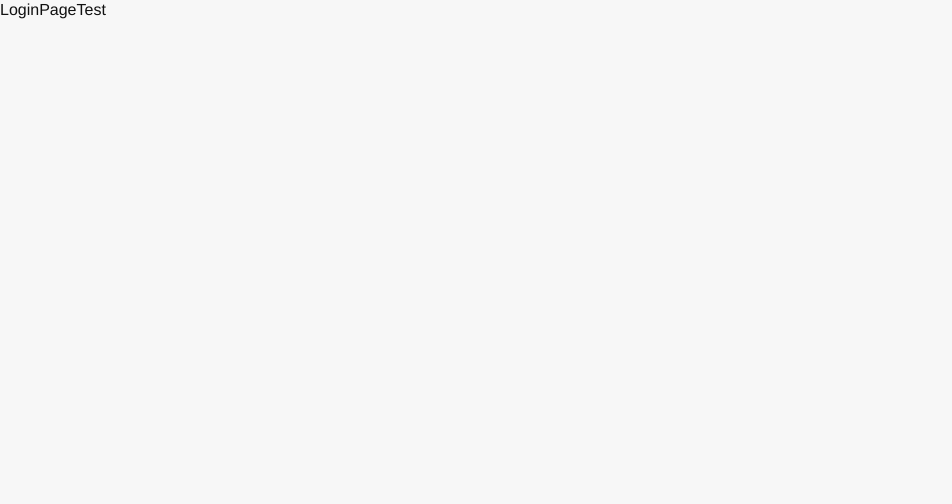
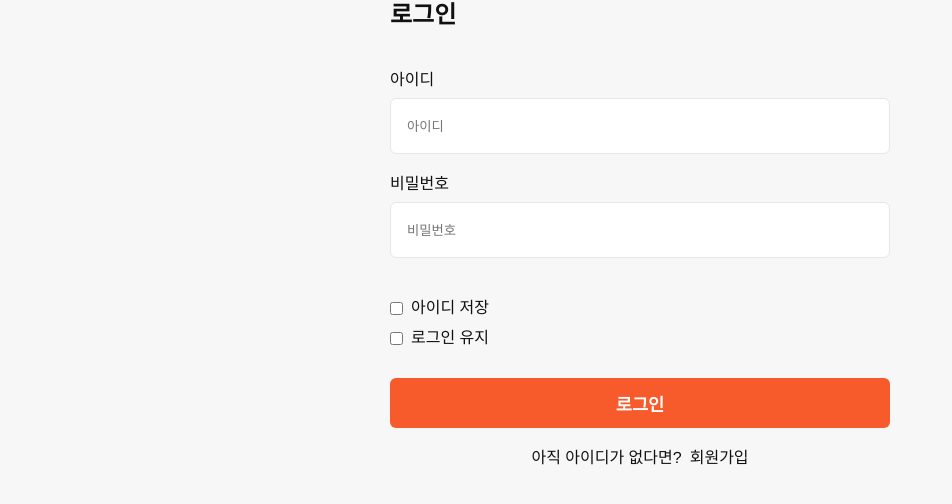
Before and after one commit to Jae-Won-Song/MINI_FE, a Next.js app: page /auth/login in a window 1280 px wide. Shown: the top 504 px of the page, without its empty margins (0-952 px from the left). Built offline with nearby package versions, Linux system fonts and the light colour scheme; a web font is replaced by a local one.

Commit message:
feat:로그인 페이지 작성 중

```diff
--- a/src/app/auth/login/page.tsx
+++ b/src/app/auth/login/page.tsx
@@ -1,11 +1,208 @@
-import React from 'react';
+'use client';
 
-const LoginPage = () => {
+import React, { useState } from 'react';
+import styled from 'styled-components';
+import Link from 'next/link';
+import Inputs from '../../../components/Inputs';
+import Buttons from '../../../components/Buttons';
+
+const LoginPage: React.FC = function LoginPage() {
+  const validateEmail = (email: string) => {
+    const hasAtSign = /@/.test(email);
+    if (!hasAtSign) {
+      return '이메일에는 @ 문자가 포함되어야 합니다.';
+    }
+    return '';
+  };
+
+  const validatePassword = (password: string) => {
+    const minLength = 8;
+    const hasLowerCase = /[a-z]/.test(password);
+    const hasUpperCase = /[A-Z]/.test(password);
+    const hasNumber = /\d/.test(password);
+    const hasSpecialChar = /[!@#$%^&*(),.?":{}|<>]/.test(password);
+
+    if (password.length < minLength) {
+      return '비밀번호는 최소 8자 이상이어야 합니다.';
+    }
+    if (!hasLowerCase) {
+      return '비밀번호에는 영문 소문자가 포함되어야 합니다.';
+    }
+    if (!hasUpperCase) {
+      return '비밀번호에는 영문 대문자가 포함되어야 합니다.';
+    }
+    if (!hasNumber) {
+      return '비밀번호에는 숫자가 포함되어야 합니다.';
+    }
+    if (!hasSpecialChar) {
+      return '비밀번호에는 특수문자가 포함되어야 합니다.';
+    }
+    return '아주 좋은 비밀번호입니다!';
+  };
+
+  const validateConfirmPassword = (
+    password: string,
+    confirmPassword: string,
+  ) => {
+    if (confirmPassword === '') {
+      setConfirmPasswordError('');
+    } else if (password === confirmPassword) {
+      setConfirmPasswordError('입력한 비밀번호와 일치합니다!');
+    } else {
+      setConfirmPasswordError('입력한 비밀번호와 일치하지 않습니다.');
+    }
+  };
+
+  const [email, setEmail] = useState('');
+  const [emailError, setEmailError] = useState('');
+  const [password, setPassword] = useState('');
+  const [confirmPassword, setConfirmPassword] = useState('');
+  const [passwordError, setPasswordError] = useState('');
+  const [confirmPasswordError, setConfirmPasswordError] = useState('');
+  const [fullName, setFullName] = useState('');
+  const [username, setUsername] = useState('');
+  const [birthdate, setBirthdate] = useState('');
+
+  const handleEmailChange = (event: React.ChangeEvent<HTMLInputElement>) => {
+    const newEmail = event.target.value;
+    setEmail(newEmail);
+    const error = validateEmail(newEmail);
+    setEmailError(error);
+  };
+
+  const handlePasswordChange = (event: React.ChangeEvent<HTMLInputElement>) => {
+    const newPassword = event.target.value;
+    setPassword(newPassword);
+    const error = validatePassword(newPassword);
+    setPasswordError(error);
+    validateConfirmPassword(newPassword, confirmPassword);
+  };
+
+  const handleConfirmPasswordChange = (
+    event: React.ChangeEvent<HTMLInputElement>,
+  ) => {
+    const newConfirmPassword = event.target.value;
+    setConfirmPassword(newConfirmPassword);
+    validateConfirmPassword(password, newConfirmPassword);
+  };
+
+  const handleKeyDown = (event: React.KeyboardEvent<HTMLInputElement>) => {
+    const { key, ctrlKey } = event;
+    const allowedKeys = [
+      'Backspace',
+      'Tab',
+      'Enter',
+      'Alt',
+      'ArrowLeft',
+      'ArrowRight',
+      'ArrowUp',
+      'ArrowDown',
+      'Delete',
+      'Home',
+      'End',
+    ];
+
+    if (
+      !/^\d$/.test(key) &&
+      !allowedKeys.includes(key) &&
+      !(ctrlKey && (key === 'a' || key === 'c' || key === 'v'))
+    ) {
+      event.preventDefault();
+    }
+  };
+
+  const handleSubmit = (event: React.MouseEvent<HTMLButtonElement>) => {
+    event.preventDefault();
+    if (
+      !fullName ||
+      !username ||
+      !email ||
+      !password ||
+      !confirmPassword ||
+      !birthdate
+    ) {
+      alert('모든 필수 입력란을 채워주세요.');
+    } else if (password !== confirmPassword) {
+      alert('비밀번호와 비밀번호 확인이 일치하지 않습니다.');
+    } else {
+      // Form submission logic here
+      alert('폼이 제출되었습니다.');
+    }
+  };
+
   return (
-    <div>
-      <div>LoginPageTest</div>
-    </div>
+    <FormContainer>
+      <BigTitle>로그인</BigTitle>
+      <Section>
+        <Inputs
+          label="아이디"
+          type="username"
+          placeholder="아이디"
+          fullWidth
+          required
+        />
+        <Inputs
+          label="비밀번호"
+          type="password"
+          placeholder="비밀번호"
+          value={password}
+          onChange={handlePasswordChange}
+          fullWidth
+          errorMessage={passwordError}
+          isValid={passwordError === '아주 좋은 비밀번호입니다!'}
+          required
+        />
+      </Section>
+      <Section>
+        <Label>
+          <input type="checkbox" />
+          아이디 저장
+        </Label>
+        <Label>
+          <input type="checkbox" />
+          로그인 유지
+        </Label>
+      </Section>
+      <Buttons label="로그인" onclick={handleSubmit} />
+      <LoginLink>
+        아직 아이디가 없다면? <Link href="/auth/register">회원가입</Link>
+      </LoginLink>
+    </FormContainer>
   );
 };
 
 export default LoginPage;
+
+const FormContainer = styled.div`
+  display: flex;
+  flex-direction: column;
+  width: 500px;
+  gap: 20px;
+  margin: 0 auto;
+`;
+
+const BigTitle = styled.div`
+  font-size: 24px;
+  font-weight: 900;
+  margin-bottom: 20px;
+`;
+
+const Section = styled.div`
+  display: flex;
+  flex-direction: column;
+  gap: 10px;
+  margin-bottom: 10px;
+`;
+
+const Label = styled.label`
+  display: flex;
+  align-items: center;
+  gap: 8px;
+`;
+
+const LoginLink = styled.div`
+  display: flex;
+  align-items: center;
+  justify-content: center;
+  gap: 8px;
+`;
--- a/src/app/page.tsx
+++ b/src/app/page.tsx
@@ -12,11 +12,11 @@ const Home: React.FC = () => {
     <div>
       <Navbar />
       <MainBanner />
+      <hr style={{ marginTop: '100px', marginBottom: '100px', width: '1500px'}}/>
       <ThemeSearch />
+      <hr style={{ marginTop: '100px', marginBottom: '100px', width: '1500px'}}/>
       <TravelPlaceKeywords />
       <Footer />
-      <SlideButtons arrowDirection="left" size="smallCircle" active={true} />
-      <SlideButtons arrowDirection="right" size="smallCircle" active={true} />
     </div>
   );
 }
--- a/src/components/EventSwiper.tsx
+++ b/src/components/EventSwiper.tsx
@@ -1,9 +1,11 @@
 import React from 'react'
+import SlideButtons from './SlideButtons'
 
 const EventSwiper = () => {
   return (
     <div>
-
+      <SlideButtons arrowDirection="left" size="smallCircle" active={true} />
+      <SlideButtons arrowDirection="right" size="smallCircle" active={true} />
     </div>
   )
 }
--- a/src/components/Inputs.tsx
+++ b/src/components/Inputs.tsx
@@ -39,7 +39,7 @@ const Inputs: React.FC<InputProps> = function Inputs({
       <StyledInput
         id={id}
         type={type}
-        {...register(id, {required})}
+        // {...register(id, {required})}
         placeholder={placeholder}
         value={value}
         onChange={onChange}
```
Also changed, not shown: src/components/AccomodationCard.tsx (+13 -10 lines), src/components/Container.tsx (deleted, +0 -23 lines), src/components/MainContainer.tsx (added, +11 -0 lines), src/components/ThemeSearch.tsx (+12 -6 lines), src/components/Banner/MainBanner.tsx (line endings or trailing spaces).
